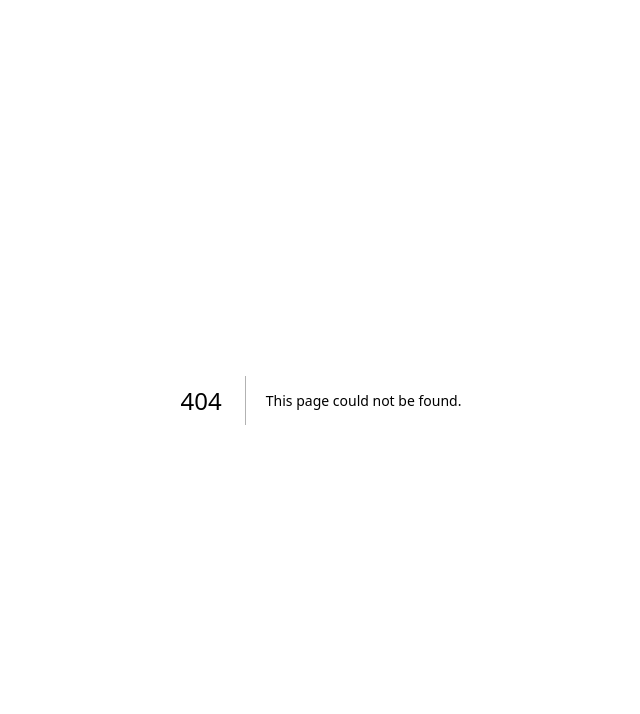
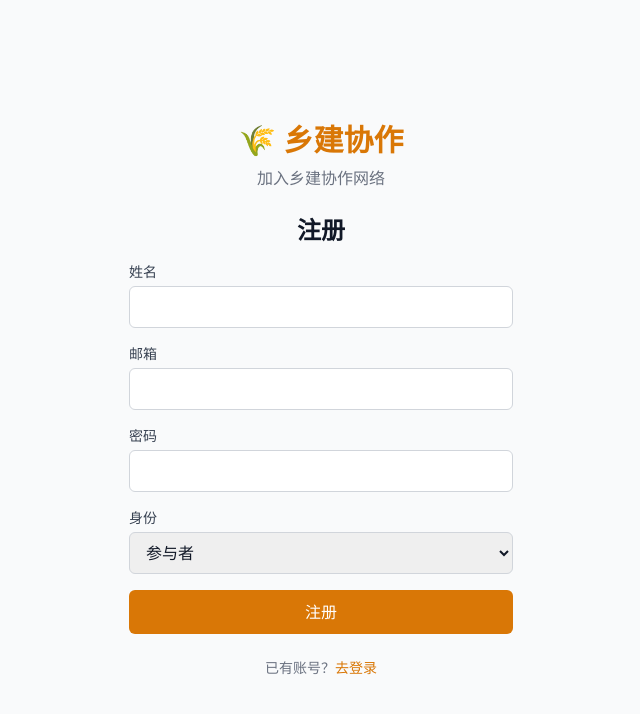
Before and after one commit to green-dalii/xjcloud, a Next.js app: page /register in a window 1280 px wide. Before the commit this address had no page. Shown: the top 714 px of the page, without its empty margins (319-959 px from the left). Built offline with nearby package versions, Linux system fonts and the light colour scheme.

Commit message:
feat: add login/register pages and forms

```diff
--- /dev/null
+++ b/app/(auth)/layout.tsx
@@ -0,0 +1,7 @@
+export default function AuthLayout({ children }: { children: React.ReactNode }) {
+  return (
+    <div className="min-h-screen flex items-center justify-center bg-gray-50 px-4">
+      <div className="w-full max-w-sm">{children}</div>
+    </div>
+  )
+}
--- /dev/null
+++ b/app/(auth)/login/page.tsx
@@ -0,0 +1,17 @@
+import Link from 'next/link'
+import { LoginForm } from '@/components/auth/LoginForm'
+
+export default function LoginPage() {
+  return (
+    <div className="space-y-6">
+      <div className="text-center">
+        <h1 className="text-3xl font-bold text-xj-amber">🌾 乡建协作</h1>
+        <p className="text-gray-500 mt-2">让乡建人协作起来</p>
+      </div>
+      <LoginForm />
+      <p className="text-center text-sm text-gray-500">
+        还没有账号？<Link href="/register" className="text-xj-amber">去注册</Link>
+      </p>
+    </div>
+  )
+}
--- /dev/null
+++ b/app/(auth)/register/page.tsx
@@ -0,0 +1,17 @@
+import Link from 'next/link'
+import { RegisterForm } from '@/components/auth/RegisterForm'
+
+export default function RegisterPage() {
+  return (
+    <div className="space-y-6">
+      <div className="text-center">
+        <h1 className="text-3xl font-bold text-xj-amber">🌾 乡建协作</h1>
+        <p className="text-gray-500 mt-2">加入乡建协作网络</p>
+      </div>
+      <RegisterForm />
+      <p className="text-center text-sm text-gray-500">
+        已有账号？<Link href="/login" className="text-xj-amber">去登录</Link>
+      </p>
+    </div>
+  )
+}
--- /dev/null
+++ b/components/auth/LoginForm.tsx
@@ -0,0 +1,72 @@
+'use client'
+
+import { useState } from 'react'
+import { signIn } from 'next-auth/react'
+import { useRouter } from 'next/navigation'
+
+export function LoginForm() {
+  const [email, setEmail] = useState('')
+  const [password, setPassword] = useState('')
+  const [error, setError] = useState('')
+  const [loading, setLoading] = useState(false)
+  const router = useRouter()
+
+  const handleSubmit = async (e: React.FormEvent) => {
+    e.preventDefault()
+    setLoading(true)
+    setError('')
+
+    const result = await signIn('credentials', {
+      email,
+      password,
+      redirect: false,
+    })
+
+    setLoading(false)
+
+    if (result?.error) {
+      setError('邮箱或密码错误')
+    } else {
+      router.push('/')
+      router.refresh()
+    }
+  }
+
+  return (
+    <form onSubmit={handleSubmit} className="space-y-4">
+      <h2 className="text-2xl font-bold text-center text-gray-900">登录</h2>
+
+      {error && <p className="text-red-500 text-sm text-center">{error}</p>}
+
+      <div>
+        <label className="block text-sm font-medium text-gray-700 mb-1">邮箱</label>
+        <input
+          type="email"
+          value={email}
+          onChange={(e) => setEmail(e.target.value)}
+          required
+          className="w-full px-3 py-2 border border-gray-300 rounded-md focus:outline-none focus:ring-1 focus:ring-xj-amber"
+        />
+      </div>
+
+      <div>
+        <label className="block text-sm font-medium text-gray-700 mb-1">密码</label>
+        <input
+          type="password"
+          value={password}
+          onChange={(e) => setPassword(e.target.value)}
+          required
+          className="w-full px-3 py-2 border border-gray-300 rounded-md focus:outline-none focus:ring-1 focus:ring-xj-amber"
+        />
+      </div>
+
+      <button
+        type="submit"
+        disabled={loading}
+        className="w-full py-2.5 bg-xj-amber text-white rounded-md font-medium hover:bg-xj-amber-dark disabled:opacity-50"
+      >
+        {loading ? '登录中...' : '登录'}
+      </button>
+    </form>
+  )
+}
--- /dev/null
+++ b/components/auth/RegisterForm.tsx
@@ -0,0 +1,102 @@
+'use client'
+
+import { useState } from 'react'
+import { useRouter } from 'next/navigation'
+
+export function RegisterForm() {
+  const [name, setName] = useState('')
+  const [email, setEmail] = useState('')
+  const [password, setPassword] = useState('')
+  const [role, setRole] = useState('participant')
+  const [error, setError] = useState('')
+  const [loading, setLoading] = useState(false)
+  const router = useRouter()
+
+  const handleSubmit = async (e: React.FormEvent) => {
+    e.preventDefault()
+    setLoading(true)
+    setError('')
+
+    try {
+      const res = await fetch('/api/auth/register', {
+        method: 'POST',
+        headers: { 'Content-Type': 'application/json' },
+        body: JSON.stringify({ name, email, password, role }),
+      })
+
+      const data = await res.json()
+
+      if (!data.success) {
+        setError(data.error?.message || '注册失败')
+      } else {
+        router.push('/login')
+      }
+    } catch {
+      setError('网络错误')
+    } finally {
+      setLoading(false)
+    }
+  }
+
+  return (
+    <form onSubmit={handleSubmit} className="space-y-4">
+      <h2 className="text-2xl font-bold text-center text-gray-900">注册</h2>
+
+      {error && <p className="text-red-500 text-sm text-center">{error}</p>}
+
+      <div>
+        <label className="block text-sm font-medium text-gray-700 mb-1">姓名</label>
+        <input
+          type="text"
+          value={name}
+          onChange={(e) => setName(e.target.value)}
+          required
+          className="w-full px-3 py-2 border border-gray-300 rounded-md focus:outline-none focus:ring-1 focus:ring-xj-amber"
+        />
+      </div>
+
+      <div>
+        <label className="block text-sm font-medium text-gray-700 mb-1">邮箱</label>
+        <input
+          type="email"
+          value={email}
+          onChange={(e) => setEmail(e.target.value)}
+          required
+          className="w-full px-3 py-2 border border-gray-300 rounded-md focus:outline-none focus:ring-1 focus:ring-xj-amber"
+        />
+      </div>
+
+      <div>
+        <label className="block text-sm font-medium text-gray-700 mb-1">密码</label>
+        <input
+          type="password"
+          value={password}
+          onChange={(e) => setPassword(e.target.value)}
+          required
+          className="w-full px-3 py-2 border border-gray-300 rounded-md focus:outline-none focus:ring-1 focus:ring-xj-amber"
+        />
+      </div>
+
+      <div>
+        <label className="block text-sm font-medium text-gray-700 mb-1">身份</label>
+        <select
+          value={role}
+          onChange={(e) => setRole(e.target.value)}
+          className="w-full px-3 py-2 border border-gray-300 rounded-md focus:outline-none focus:ring-1 focus:ring-xj-amber"
+        >
+          <option value="participant">参与者</option>
+          <option value="organizer">组织者</option>
+          <option value="provider">服务方</option>
+        </select>
+      </div>
+
+      <button
+        type="submit"
+        disabled={loading}
+        className="w-full py-2.5 bg-xj-amber text-white rounded-md font-medium hover:bg-xj-amber-dark disabled:opacity-50"
+      >
+        {loading ? '注册中...' : '注册'}
+      </button>
+    </form>
+  )
+}
```
